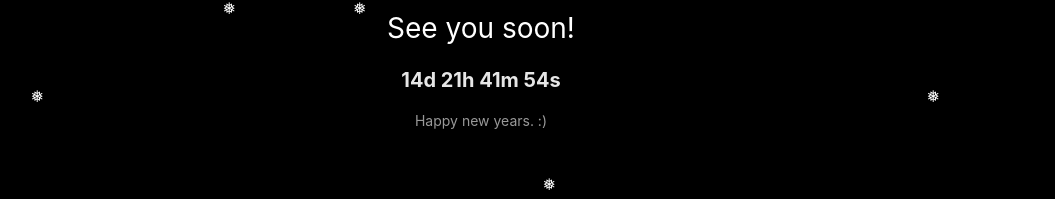
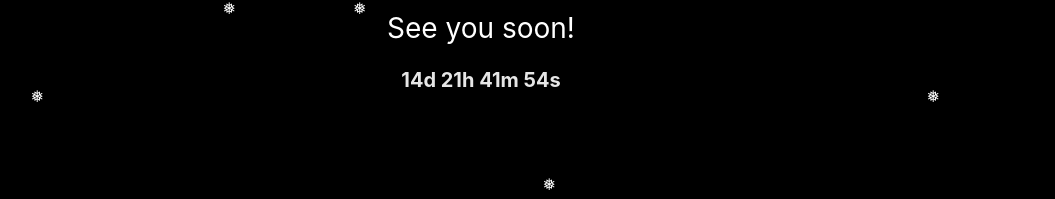
Before and after one commit to 123-777/123123, a plain HTML site: page index.html in a window 1280 px wide. Shown: the part 185-384 px from the top of the page, without its empty margins (159-1214 px from the left). Drawn offline with Linux system fonts and the light colour scheme.

Commit message:
Delete footer from index.html
Removed footer section from the HTML file.

```diff
--- a/index.html
+++ b/index.html
@@ -130,15 +130,6 @@ h2::after,
     content: none !important;
 }
 
-
-.footer {
-    margin-top: auto;
-    padding: 20px 0;
-    font-size: 14px;
-    opacity: 0.6;
-    color: #fff;
-}
-
    </style>
 </head>
 <body>
@@ -173,10 +164,5 @@ h2::after,
         }, 1000);
     </script>
 
-<footer class="footer">
-  Happy new years. :)
-</footer>
-
-
 </body>
 </html>
```
